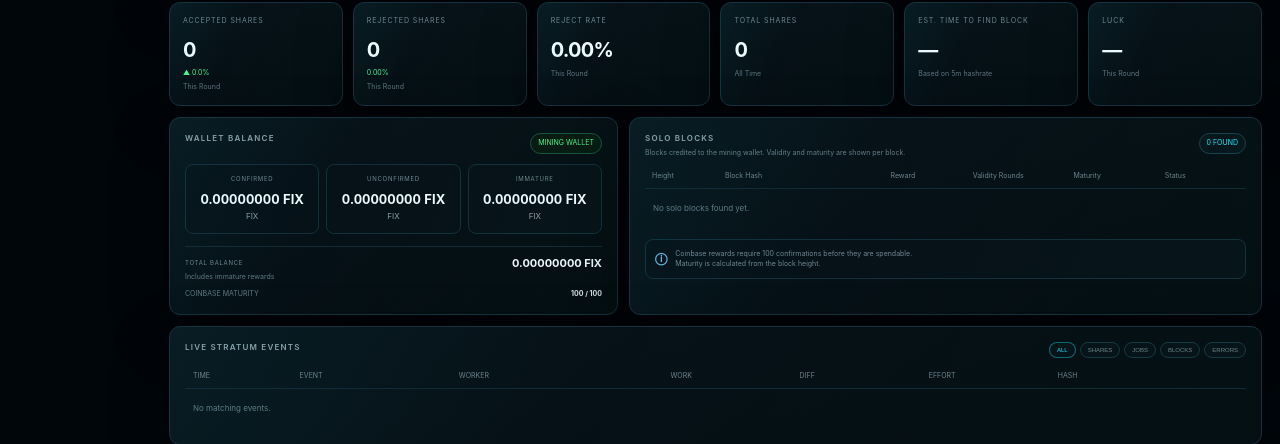
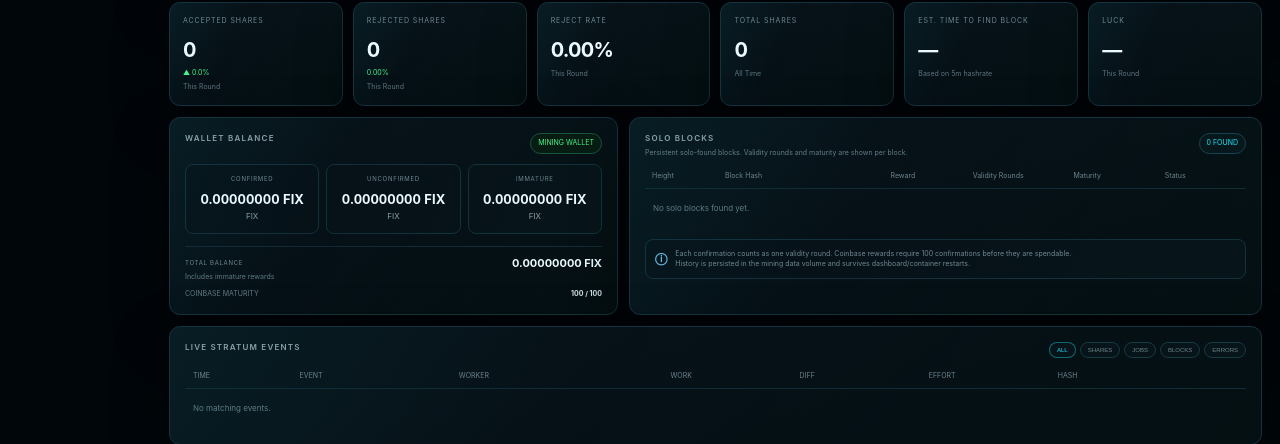
Before and after one commit to SyCzOfficialYT/mining-fixedcoin-solo, a Flask app: page / in a window 1280 px wide. Shown: the part 1137-1581 px from the top of the page. Run offline with Flask 3, Linux system fonts and the light colour scheme; data that the repository does not hold is empty.

Commit message:
chore: bust dashboard asset cache for block history UI

```diff
--- a/monitor/templates/dashboard_v3.html
+++ b/monitor/templates/dashboard_v3.html
@@ -6,7 +6,7 @@
   <meta name="theme-color" content="#01060a">
   <title>FixedCoin · Solo Mining</title>
   <link rel="stylesheet" href="/static/dashboard.css?v=2026-08-20-reference-2">
-  <script defer src="/static/dashboard.js?v=2026-08-20-reference-2"></script>
+  <script defer src="/static/dashboard.js?v=2026-08-21-blocks-1"></script>
 </head>
 <body>
 <div class="app">
@@ -138,10 +138,10 @@
         </section>
 
         <section class="card blocks-card" id="blocks">
-          <div class="section-head"><div><h2>SOLO BLOCKS</h2><p>Blocks credited to the mining wallet. Validity and maturity are shown per block.</p></div><span class="round-pill" id="blocksPill">0 FOUND</span></div>
-          <div class="block-table-head"><span>Height</span><span>Block Hash</span><span>Reward</span><span>Confirmations</span><span>Maturity</span><span>Status</span></div>
+          <div class="section-head"><div><h2>SOLO BLOCKS</h2><p>Persistent solo-found blocks. Validity rounds and maturity are shown per block.</p></div><span class="round-pill" id="blocksPill">0 FOUND</span></div>
+          <div class="block-table-head"><span>Height</span><span>Block Hash</span><span>Reward</span><span>Validity Rounds</span><span>Maturity</span><span>Status</span></div>
           <div id="blockList" class="block-list"><div class="empty">No solo blocks found yet.</div></div>
-          <div class="block-note"><b>ⓘ</b><span>Coinbase rewards require 100 confirmations before they are spendable.<br>Maturity is calculated from the block height.</span></div>
+          <div class="block-note"><b>ⓘ</b><span>Each confirmation counts as one validity round. Coinbase rewards require 100 confirmations before they are spendable.<br>History is persisted in the mining data volume and survives dashboard/container restarts.</span></div>
         </section>
 
         <section class="card events-card" id="events">
```
